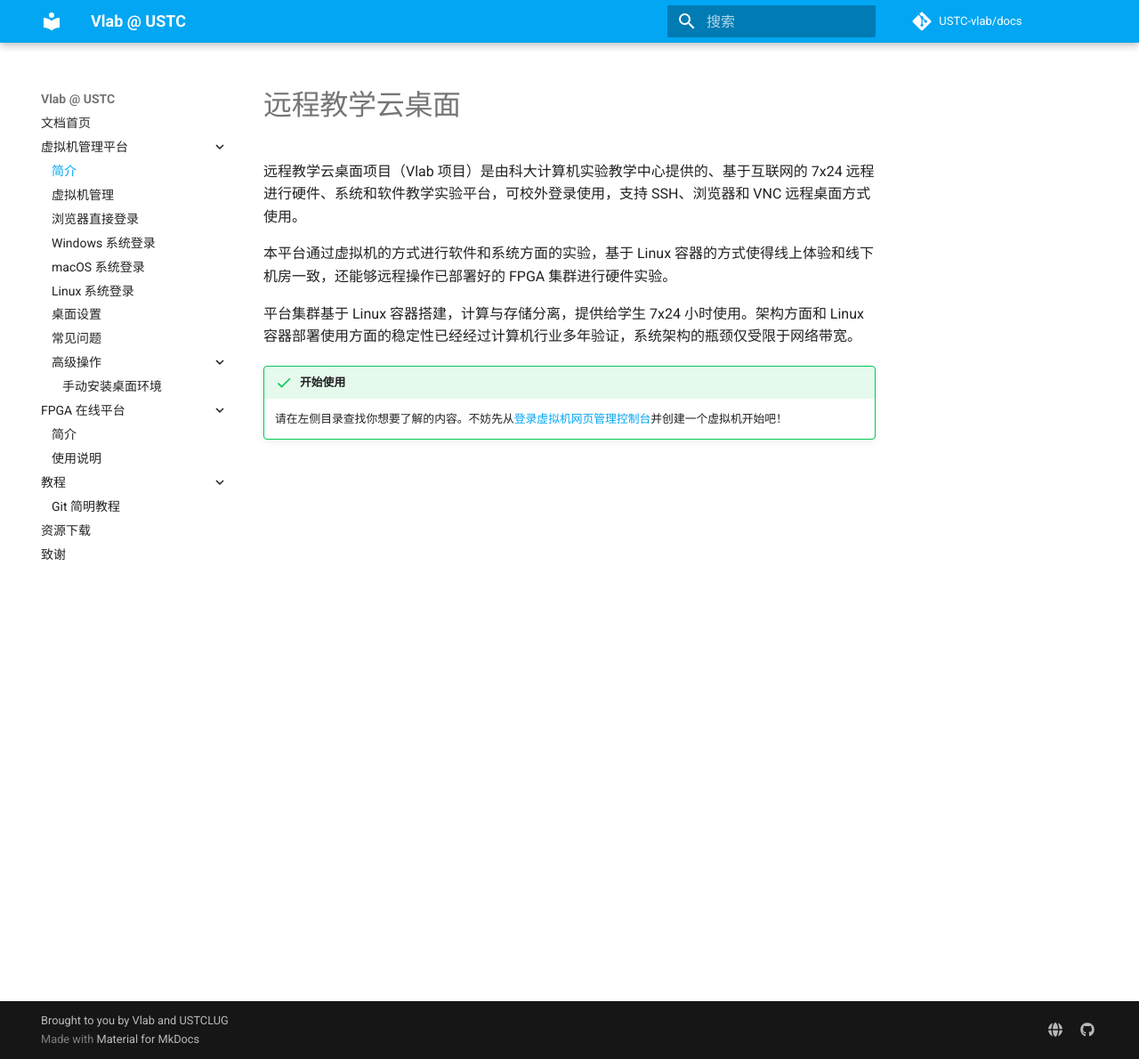
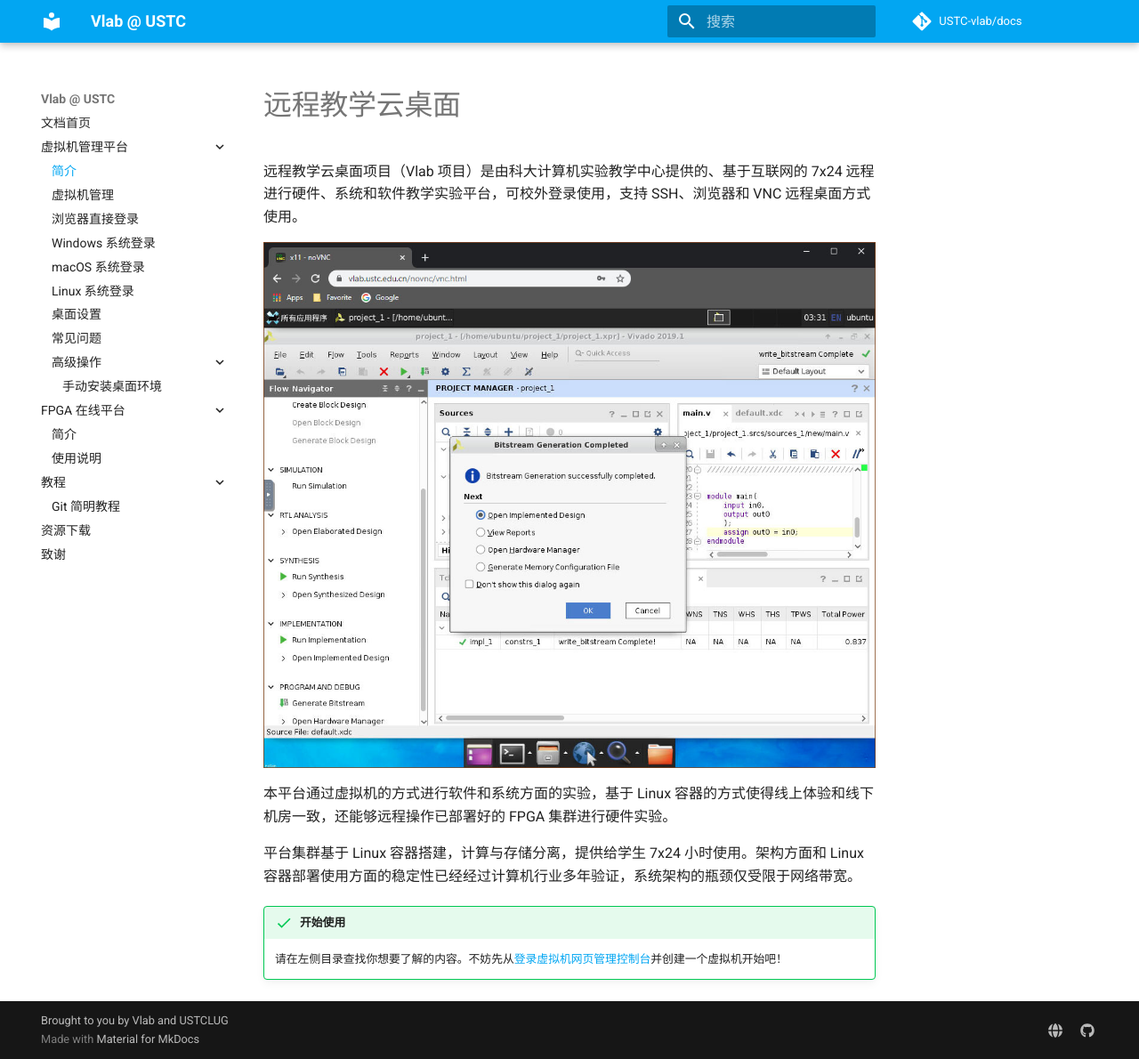
Before and after one commit to USTC-vlab/docs, an MkDocs documentation site: the page built from docs/vm/index.md, in a window 1280 px wide and 1190 px high. Shown: the whole window at 89% size. Built offline with MkDocs 1.6.1 and Material for MkDocs 9.7.7, drawn with Linux system fonts in a browser that asks for light colours; comment, search, counter and statistics services are not loaded.

Commit message:
Add welcoming image

```diff
--- a/docs/vm/index.md
+++ b/docs/vm/index.md
@@ -1,6 +1,8 @@
 # 远程教学云桌面
 
 远程教学云桌面项目（Vlab 项目）是由科大计算机实验教学中心提供的、基于互联网的 7x24 远程进行硬件、系统和软件教学实验平台，可校外登录使用，支持 SSH、浏览器和 VNC 远程桌面方式使用。
+
+![Vlab in Browser](../images/vlab-in-browser.jpg){: .img-center }
 
 本平台通过虚拟机的方式进行软件和系统方面的实验，基于 Linux 容器的方式使得线上体验和线下机房一致，还能够远程操作已部署好的 FPGA 集群进行硬件实验。
 
```
Also changed, not shown: docs/images/vlab-in-browser.jpg (added).
